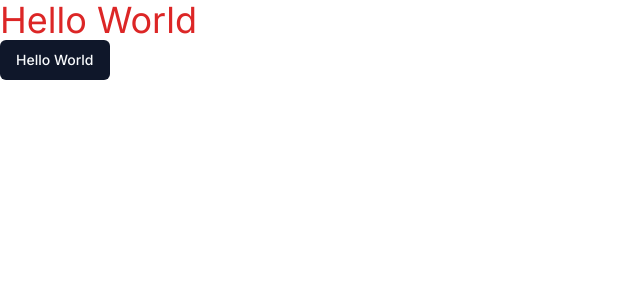
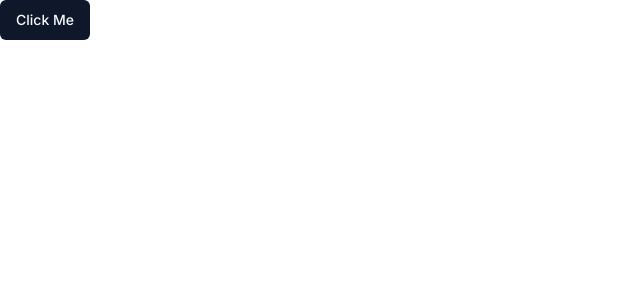
Before and after one commit to muneeb-devp/pdf-query, a Next.js app: page / in a window 1280 px wide. Shown: the top 300 px of the page, without its empty margins (0-640 px from the left). Built offline with nearby package versions, Linux system fonts and the light colour scheme.

Commit message:
Added Clerk Auth Provider to layout.tsx

```diff
--- a/app/layout.tsx
+++ b/app/layout.tsx
@@ -1,12 +1,12 @@
 import './globals.css'
 import type { Metadata } from 'next'
 import { Inter } from 'next/font/google'
+import { ClerkProvider } from '@clerk/nextjs'
 
 const inter = Inter({ subsets: ['latin'] })
-
 export const metadata: Metadata = {
-  title: 'Create Next App',
-  description: 'Generated by create next app',
+  title: 'PDF Query',
+  description: 'An AI powered chat assistant to query any given PDF document',
 }
 
 export default function RootLayout({
@@ -15,8 +15,10 @@ export default function RootLayout({
   children: React.ReactNode
 }) {
   return (
-    <html lang="en">
-      <body className={inter.className}>{children}</body>
-    </html>
+    <ClerkProvider>
+      <html lang='en'>
+        <body className={inter.className}>{children}</body>
+      </html>
+    </ClerkProvider>
   )
 }
--- a/app/page.tsx
+++ b/app/page.tsx
@@ -1,10 +1,9 @@
-import { Button } from "@/components/ui/button";
+import { Button } from '@/components/ui/button'
 
 export default function Home() {
   return (
     <>
-    <h1 className="text-red-600 text-4xl"> Hello World</h1>
-    <Button> Hello World</Button>
+      <Button> Click Me</Button>
     </>
   )
 }
--- a/package.json
+++ b/package.json
@@ -9,6 +9,7 @@
     "lint": "next lint"
   },
   "dependencies": {
+    "@clerk/nextjs": "^4.24.1",
     "@radix-ui/react-slot": "^1.0.2",
     "@types/node": "20.6.3",
     "@types/react": "18.2.22",
```
Also changed, not shown: middleware.ts (added, +8 -0 lines), 2 other files (tests, documents, lock files or other folders).
